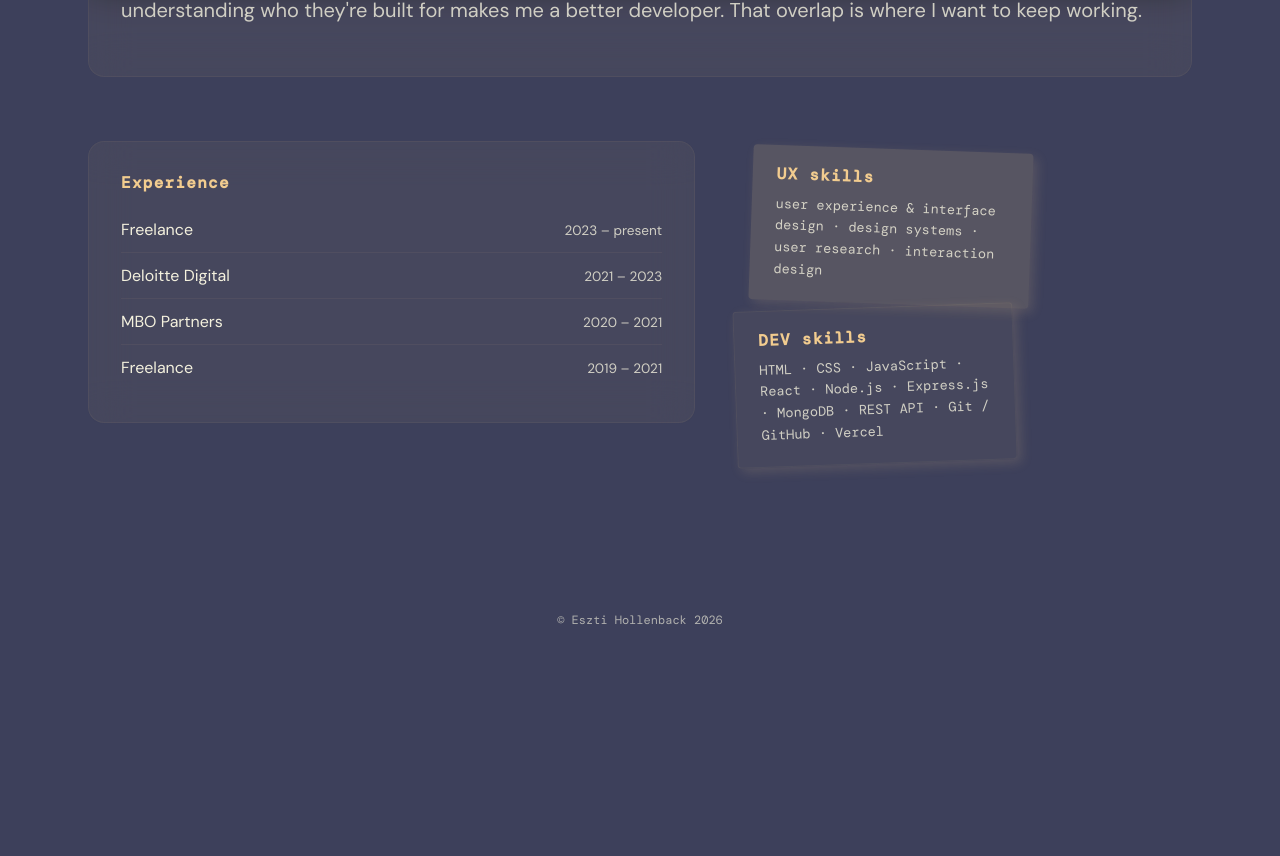
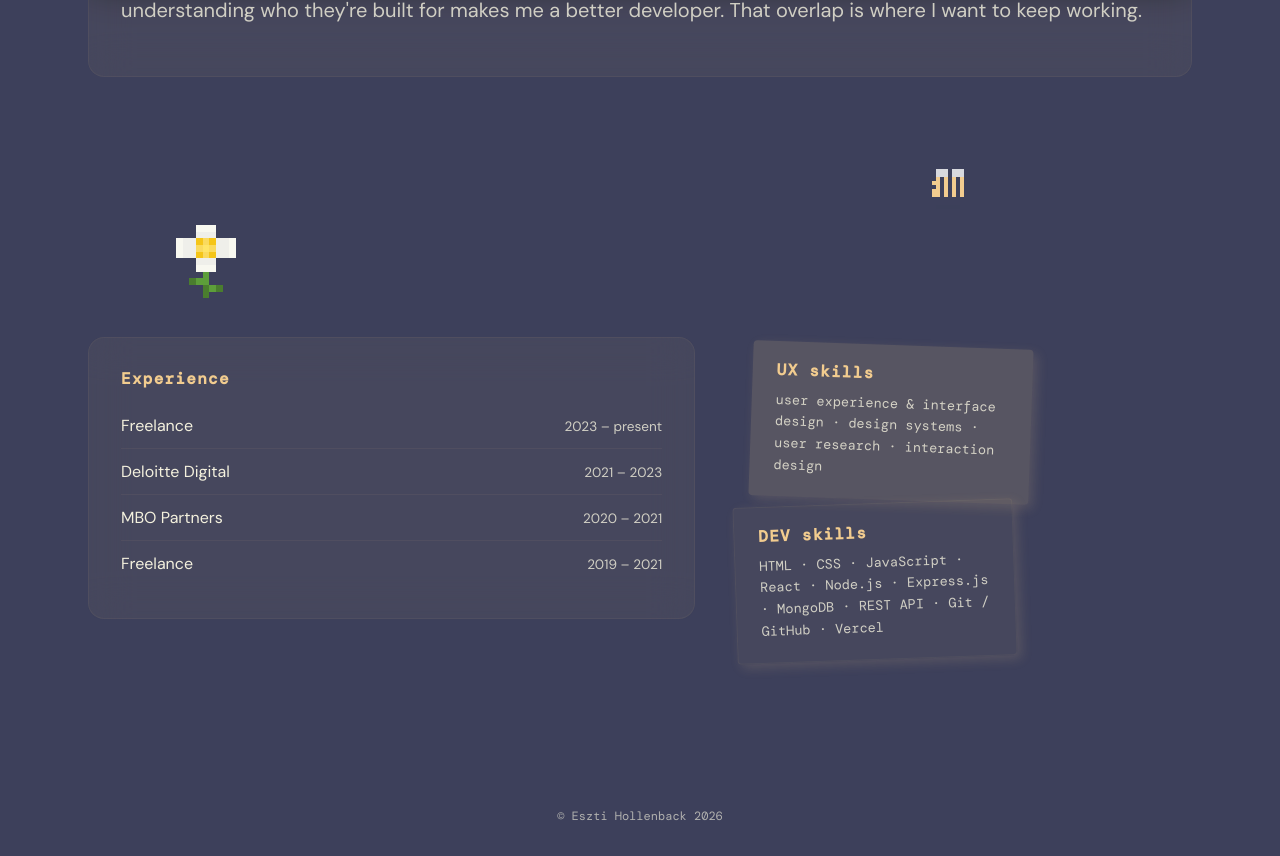
Before and after one commit to esztike/portfolio, a React (Vite) app: page /about in a window 1280 px wide. Shown: the part 818-1674 px from the top of the page. Before the commit the page ends 1478 px from the top, so only its background shows below. Built offline with nearby package versions, Linux system fonts and the light colour scheme; a web font is replaced by a local one.

Commit message:
About: content fixes

```diff
--- /dev/null
+++ b/src/components/BeeScene.css
@@ -0,0 +1,39 @@
+.bee-scene {
+  width: 100%;
+  display: flex;
+  justify-content: flex-start;
+  padding: 24px 0 32px;
+  overflow: hidden;
+}
+
+.bee-scene-inner {
+  position: relative;
+  width: 100%;
+  height: 140px;
+}
+
+.daisy-wrapper {
+  position: absolute;
+  bottom: 0;
+  left: 8%;
+}
+
+.daisy {
+  display: block;
+  image-rendering: pixelated;
+}
+
+.bee-wrapper {
+  position: absolute;
+  bottom: 88px;
+  left: 75%;
+}
+
+.bee {
+  display: block;
+  image-rendering: pixelated;
+}
+
+.bee-divider {
+  width: 100%;
+}
--- /dev/null
+++ b/src/components/BeeScene.jsx
@@ -0,0 +1,24 @@
+import "./BeeScene.css";
+
+function BeeScene() {
+  return (
+    <div className="bee-scene" aria-hidden="true">
+      <div className="bee-scene-inner">
+        <div className="bee-wrapper">
+          <img src="/bee.svg" alt="" className="bee" width="64" height="64" />
+        </div>
+        <div className="daisy-wrapper">
+          <img
+            src="/daisy.svg"
+            alt=""
+            className="daisy"
+            width="80"
+            height="107"
+          />
+        </div>
+      </div>
+    </div>
+  );
+}
+
+export default BeeScene;
--- a/src/pages/About.jsx
+++ b/src/pages/About.jsx
@@ -1,4 +1,5 @@
 import AboutContent from "../content/about.mdx";
+import BeeScene from "../components/BeeScene";
 
 function About() {
   return (
@@ -20,6 +21,9 @@ function About() {
       </section>
 
       {/* Bee divider — animation placeholder */}
+      <section className="bee-divider">
+        <BeeScene />
+      </section>
 
       <section className="about-experience">
         <div className="about-exp-list">
```
Also changed, not shown: public/daisy.svg (added).
